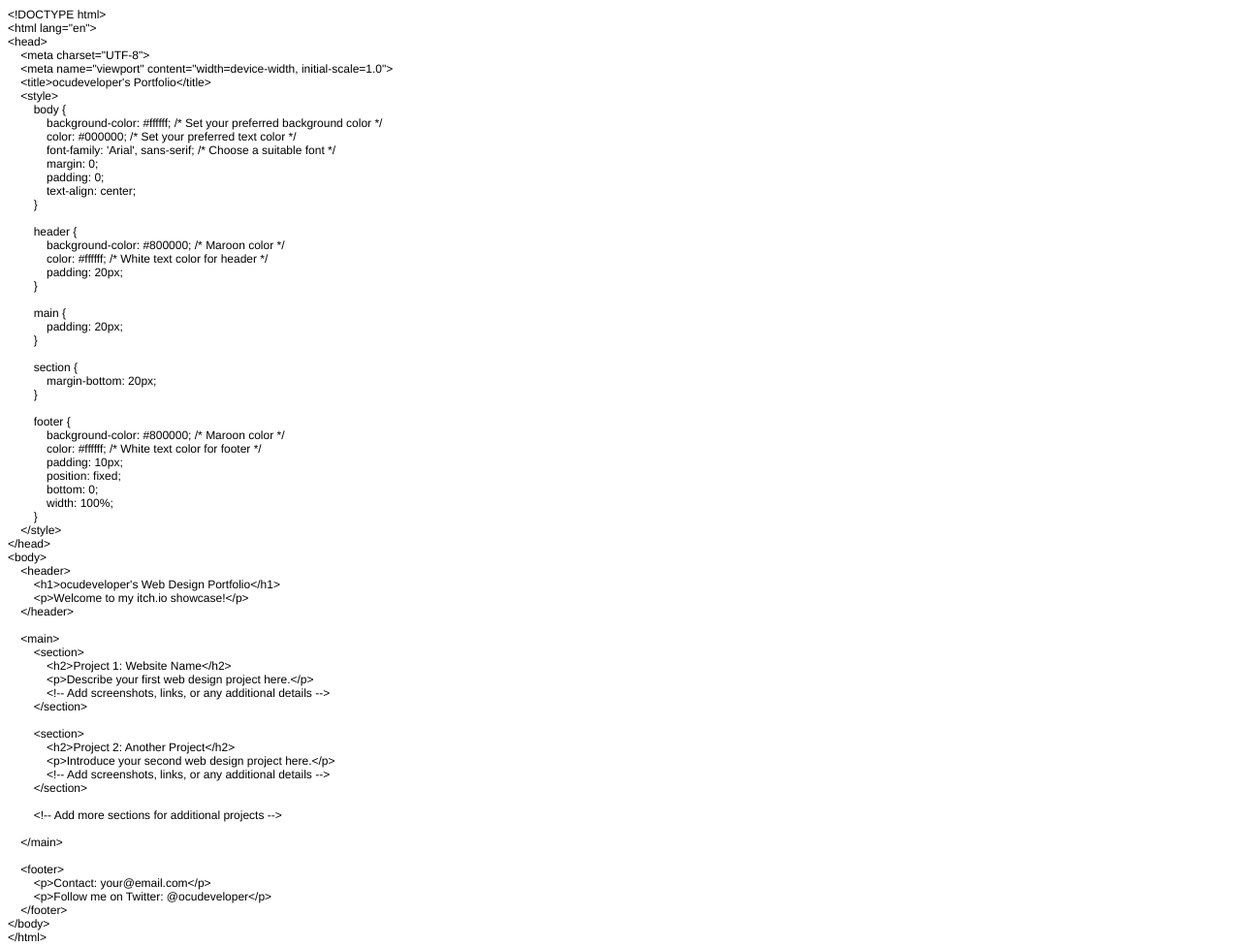
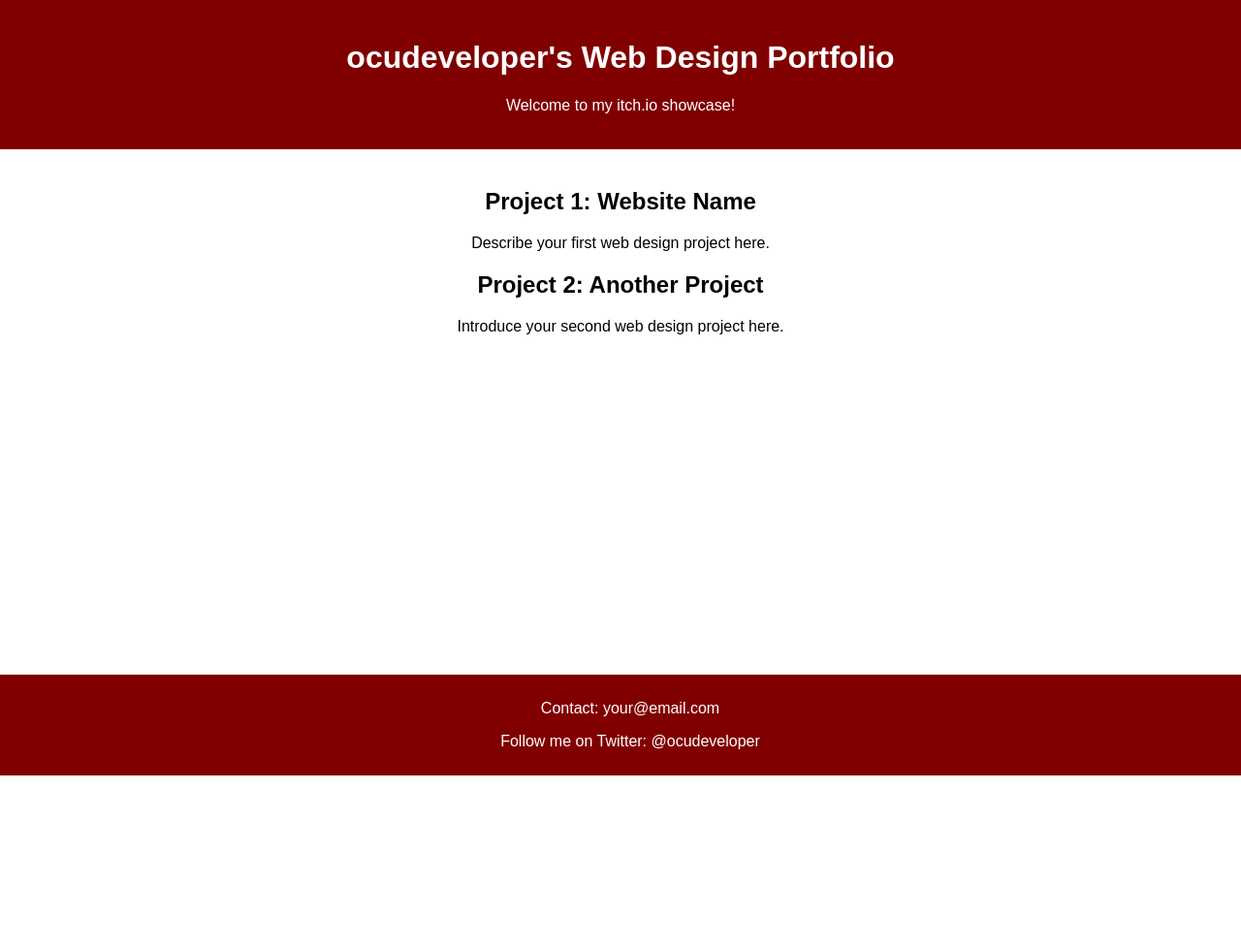
Before and after one commit to ocudeveloper/ocudeveloper.github.io, a plain HTML site: page index.html in a window 1280 px wide. Shown: the whole page at 97% size. After the commit the page ends 800 px from the top, so only its background shows below. Drawn offline with Linux system fonts and the light colour scheme.

Commit message:
indexHtmlUpdate0.1

```diff
--- a/index.html
+++ b/index.html
@@ -1,85 +1,69 @@
-<!DOCTYPE html PUBLIC "-//W3C//DTD HTML 4.01//EN" "http://www.w3.org/TR/html4/strict.dtd">
-<html>
+<!DOCTYPE html>
+<html lang="en">
 <head>
-  <meta http-equiv="Content-Type" content="text/html; charset=utf-8">
-  <meta http-equiv="Content-Style-Type" content="text/css">
-  <title></title>
-  <meta name="Generator" content="Cocoa HTML Writer">
-  <meta name="CocoaVersion" content="2299.4">
-  <style type="text/css">
-    p.p1 {margin: 0.0px 0.0px 0.0px 0.0px; font: 12.0px Helvetica}
-    p.p2 {margin: 0.0px 0.0px 0.0px 0.0px; font: 12.0px Helvetica; min-height: 14.0px}
-  </style>
+    <meta charset="UTF-8">
+    <meta name="viewport" content="width=device-width, initial-scale=1.0">
+    <title>ocudeveloper's Portfolio</title>
+    <style>
+        body {
+            background-color: #ffffff; /* Set your preferred background color */
+            color: #000000; /* Set your preferred text color */
+            font-family: 'Arial', sans-serif; /* Choose a suitable font */
+            margin: 0;
+            padding: 0;
+            text-align: center;
+        }
+
+        header {
+            background-color: #800000; /* Maroon color */
+            color: #ffffff; /* White text color for header */
+            padding: 20px;
+        }
+
+        main {
+            padding: 20px;
+        }
+
+        section {
+            margin-bottom: 20px;
+        }
+
+        footer {
+            background-color: #800000; /* Maroon color */
+            color: #ffffff; /* White text color for footer */
+            padding: 10px;
+            position: fixed;
+            bottom: 0;
+            width: 100%;
+        }
+    </style>
 </head>
 <body>
-<p class="p1">&lt;!DOCTYPE html&gt;</p>
-<p class="p1">&lt;html lang="en"&gt;</p>
-<p class="p1">&lt;head&gt;</p>
-<p class="p1"><span class="Apple-converted-space">    </span>&lt;meta charset="UTF-8"&gt;</p>
-<p class="p1"><span class="Apple-converted-space">    </span>&lt;meta name="viewport" content="width=device-width, initial-scale=1.0"&gt;</p>
-<p class="p1"><span class="Apple-converted-space">    </span>&lt;title&gt;ocudeveloper's Portfolio&lt;/title&gt;</p>
-<p class="p1"><span class="Apple-converted-space">    </span>&lt;style&gt;</p>
-<p class="p1"><span class="Apple-converted-space">        </span>body {</p>
-<p class="p1"><span class="Apple-converted-space">            </span>background-color: #ffffff; /* Set your preferred background color */</p>
-<p class="p1"><span class="Apple-converted-space">            </span>color: #000000; /* Set your preferred text color */</p>
-<p class="p1"><span class="Apple-converted-space">            </span>font-family: 'Arial', sans-serif; /* Choose a suitable font */</p>
-<p class="p1"><span class="Apple-converted-space">            </span>margin: 0;</p>
-<p class="p1"><span class="Apple-converted-space">            </span>padding: 0;</p>
-<p class="p1"><span class="Apple-converted-space">            </span>text-align: center;</p>
-<p class="p1"><span class="Apple-converted-space">        </span>}</p>
-<p class="p2"><br></p>
-<p class="p1"><span class="Apple-converted-space">        </span>header {</p>
-<p class="p1"><span class="Apple-converted-space">            </span>background-color: #800000; /* Maroon color */</p>
-<p class="p1"><span class="Apple-converted-space">            </span>color: #ffffff; /* White text color for header */</p>
-<p class="p1"><span class="Apple-converted-space">            </span>padding: 20px;</p>
-<p class="p1"><span class="Apple-converted-space">        </span>}</p>
-<p class="p2"><br></p>
-<p class="p1"><span class="Apple-converted-space">        </span>main {</p>
-<p class="p1"><span class="Apple-converted-space">            </span>padding: 20px;</p>
-<p class="p1"><span class="Apple-converted-space">        </span>}</p>
-<p class="p2"><br></p>
-<p class="p1"><span class="Apple-converted-space">        </span>section {</p>
-<p class="p1"><span class="Apple-converted-space">            </span>margin-bottom: 20px;</p>
-<p class="p1"><span class="Apple-converted-space">        </span>}</p>
-<p class="p2"><br></p>
-<p class="p1"><span class="Apple-converted-space">        </span>footer {</p>
-<p class="p1"><span class="Apple-converted-space">            </span>background-color: #800000; /* Maroon color */</p>
-<p class="p1"><span class="Apple-converted-space">            </span>color: #ffffff; /* White text color for footer */</p>
-<p class="p1"><span class="Apple-converted-space">            </span>padding: 10px;</p>
-<p class="p1"><span class="Apple-converted-space">            </span>position: fixed;</p>
-<p class="p1"><span class="Apple-converted-space">            </span>bottom: 0;</p>
-<p class="p1"><span class="Apple-converted-space">            </span>width: 100%;</p>
-<p class="p1"><span class="Apple-converted-space">        </span>}</p>
-<p class="p1"><span class="Apple-converted-space">    </span>&lt;/style&gt;</p>
-<p class="p1">&lt;/head&gt;</p>
-<p class="p1">&lt;body&gt;</p>
-<p class="p1"><span class="Apple-converted-space">    </span>&lt;header&gt;</p>
-<p class="p1"><span class="Apple-converted-space">        </span>&lt;h1&gt;ocudeveloper's Web Design Portfolio&lt;/h1&gt;</p>
-<p class="p1"><span class="Apple-converted-space">        </span>&lt;p&gt;Welcome to my itch.io showcase!&lt;/p&gt;</p>
-<p class="p1"><span class="Apple-converted-space">    </span>&lt;/header&gt;</p>
-<p class="p2"><br></p>
-<p class="p1"><span class="Apple-converted-space">    </span>&lt;main&gt;</p>
-<p class="p1"><span class="Apple-converted-space">        </span>&lt;section&gt;</p>
-<p class="p1"><span class="Apple-converted-space">            </span>&lt;h2&gt;Project 1: Website Name&lt;/h2&gt;</p>
-<p class="p1"><span class="Apple-converted-space">            </span>&lt;p&gt;Describe your first web design project here.&lt;/p&gt;</p>
-<p class="p1"><span class="Apple-converted-space">            </span>&lt;!-- Add screenshots, links, or any additional details --&gt;</p>
-<p class="p1"><span class="Apple-converted-space">        </span>&lt;/section&gt;</p>
-<p class="p2"><br></p>
-<p class="p1"><span class="Apple-converted-space">        </span>&lt;section&gt;</p>
-<p class="p1"><span class="Apple-converted-space">            </span>&lt;h2&gt;Project 2: Another Project&lt;/h2&gt;</p>
-<p class="p1"><span class="Apple-converted-space">            </span>&lt;p&gt;Introduce your second web design project here.&lt;/p&gt;</p>
-<p class="p1"><span class="Apple-converted-space">            </span>&lt;!-- Add screenshots, links, or any additional details --&gt;</p>
-<p class="p1"><span class="Apple-converted-space">        </span>&lt;/section&gt;</p>
-<p class="p2"><br></p>
-<p class="p1"><span class="Apple-converted-space">        </span>&lt;!-- Add more sections for additional projects --&gt;</p>
-<p class="p2"><br></p>
-<p class="p1"><span class="Apple-converted-space">    </span>&lt;/main&gt;</p>
-<p class="p2"><br></p>
-<p class="p1"><span class="Apple-converted-space">    </span>&lt;footer&gt;</p>
-<p class="p1"><span class="Apple-converted-space">        </span>&lt;p&gt;Contact: your@email.com&lt;/p&gt;</p>
-<p class="p1"><span class="Apple-converted-space">        </span>&lt;p&gt;Follow me on Twitter: @ocudeveloper&lt;/p&gt;</p>
-<p class="p1"><span class="Apple-converted-space">    </span>&lt;/footer&gt;</p>
-<p class="p1">&lt;/body&gt;</p>
-<p class="p1">&lt;/html&gt;</p>
+    <header>
+        <h1>ocudeveloper's Web Design Portfolio</h1>
+        <p>Welcome to my itch.io showcase!</p>
+    </header>
+
+    <main>
+        <section>
+            <h2>Project 1: Website Name</h2>
+            <p>Describe your first web design project here.</p>
+            <!-- Add screenshots, links, or any additional details -->
+        </section>
+
+        <section>
+            <h2>Project 2: Another Project</h2>
+            <p>Introduce your second web design project here.</p>
+            <!-- Add screenshots, links, or any additional details -->
+        </section>
+
+        <!-- Add more sections for additional projects -->
+
+    </main>
+
+    <footer>
+        <p>Contact: your@email.com</p>
+        <p>Follow me on Twitter: @ocudeveloper</p>
+    </footer>
 </body>
 </html>
```
Also changed, not shown: 1 other file.
